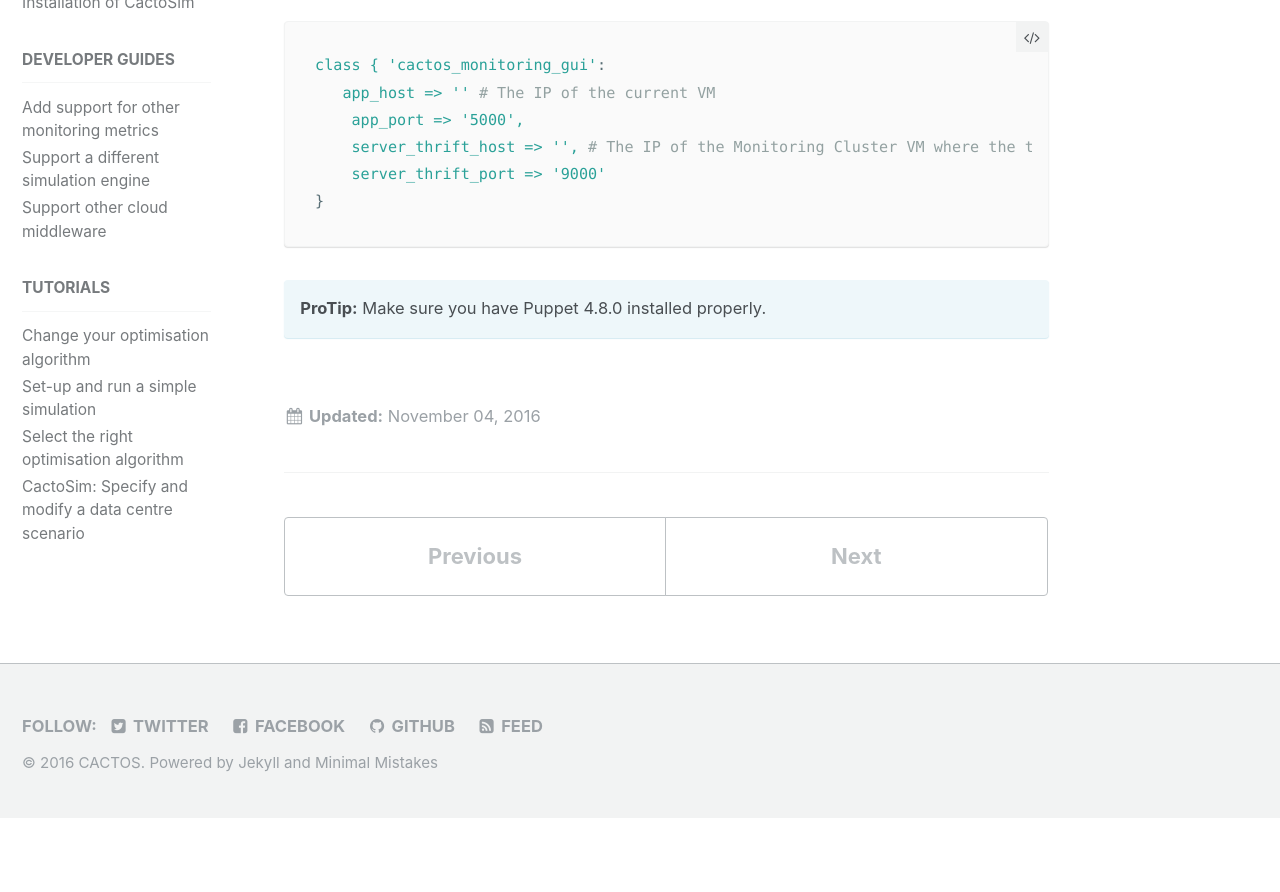
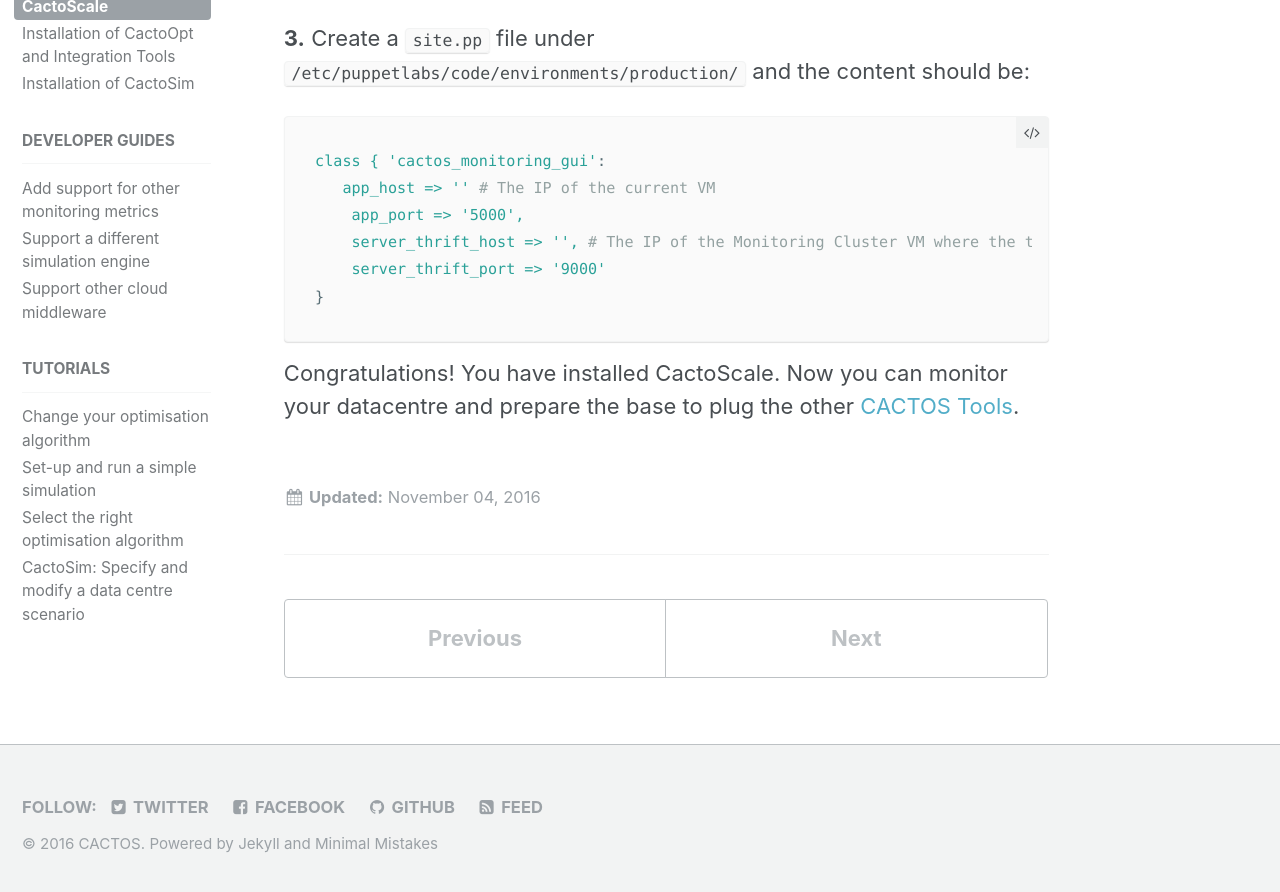
Before and after one commit to cactos/cactos.github.io, a Jekyll site: the page built from _docs/07_installation-of-cactoscale.md, in a window 1280 px wide and 900 px high, scrolled down 3008 px. Shown: the top 892 px of the window. Built offline with Jekyll 4.4.1, drawn with Linux system fonts in a browser that asks for light colours; before the commit the page ends 3826 px from its top, so only the background shows below that; some of the changed text lies outside the part shown.

Commit message:
Add some messages.

````diff
--- a/_docs/07_installation-of-cactoscale.md
+++ b/_docs/07_installation-of-cactoscale.md
@@ -19,6 +19,9 @@
 </figure>
 
 Below, the configuration of the required Puppet modules is described.
+
+**ProTip:** Make sure you have Puppet 4.8.0 installed properly.
+{: .notice--info}
 
 # CDO Server
 
@@ -75,5 +78,4 @@
 }
 ```
 
-**ProTip:** Make sure you have Puppet 4.8.0 installed properly.
-{: .notice--info}
+Congratulations! You have installed CactoScale. Now you can monitor your datacentre and prepare the base to plug the other [CACTOS Tools](https://cactos.github.io/docs/installation-guides/installation-of-cactoopt-and-integration-tools/).
````
Also changed, not shown: _docs/08_installation-of-cactoopt-and-integration-tools.md (+4 -2 lines).
